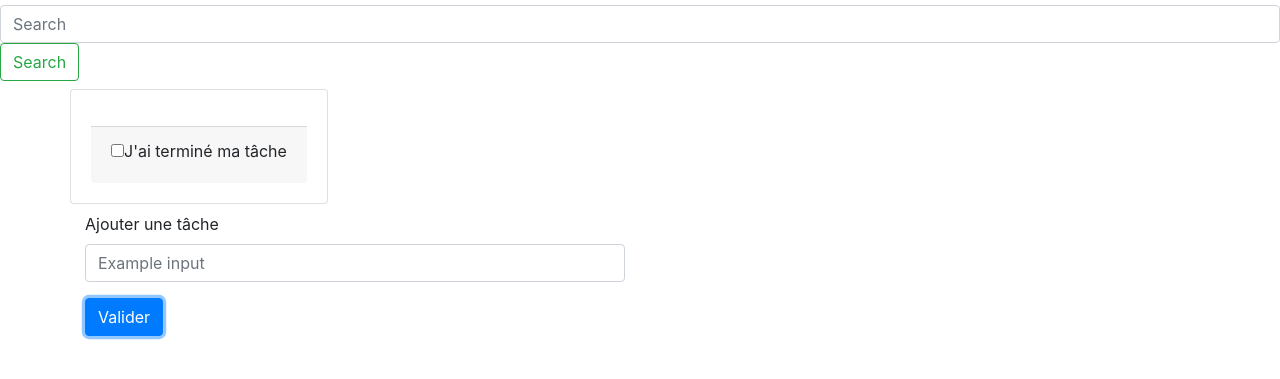
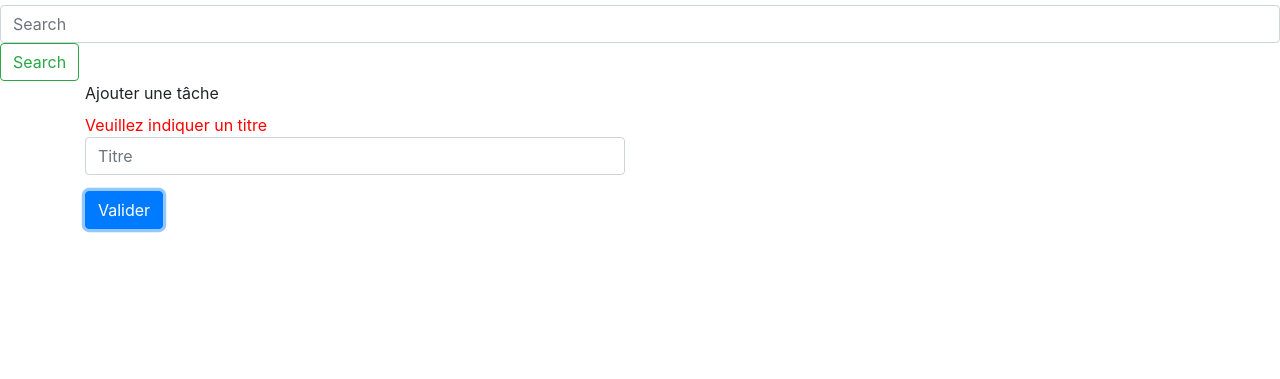
Before and after one commit to CamilleR1702/tp-git, a website: page index.html in a window 1280 px wide. Both pictures are taken after a click on the button "Valider". Shown: the part 51-430 px from the top of the page. Drawn offline with nearby package versions, Linux system fonts and the light colour scheme.

Commit message:
Form : prevent adding todo with empty title

```diff
--- a/index.html
+++ b/index.html
@@ -42,7 +42,8 @@
                     <div class="col-6">
                         <div class="form-group">
                             <label for="formGroupExampleInput">Ajouter une tâche</label>
-                            <input type="text" id="label-todo" class="form-control" id="formGroupExampleInput" placeholder="Example input">
+                            <div class="error-todo" id="error-todo-title"></div>
+                            <input type="text" id="label-todo" class="form-control" id="formGroupExampleInput" placeholder="Titre">
                         </div>
                         <button id="add-todo" class="btn btn-primary">Valider</button>
                     </div>
--- a/script.js
+++ b/script.js
@@ -4,11 +4,17 @@ $(document).ready(function(){
     displayCardTodo(listTodo);
 
     $("#add-todo").click(function(){
-        listTodo.push(new Todo(
-            listTodo.length + 1,
-            $("#label-todo").val()
-        ));
-        $("#label-todo").val('');
+        $("#error-todo-title").empty();
+        var labelTodo = $("#label-todo").val();
+        if(labelTodo != null && labelTodo != ""){
+            listTodo.push(new Todo(
+                listTodo.length + 1,
+                labelTodo
+            ));
+            $("#label-todo").val('');
+        }else{
+            $("#error-todo-title").append("Veuillez indiquer un titre");
+        }
 
         displayCardTodo(listTodo);
     });
--- a/style.css
+++ b/style.css
@@ -1,3 +1,7 @@
 .todo-removed{
     text-decoration: line-through;
 }
+
+.error-todo {
+    color: red;
+}
```
